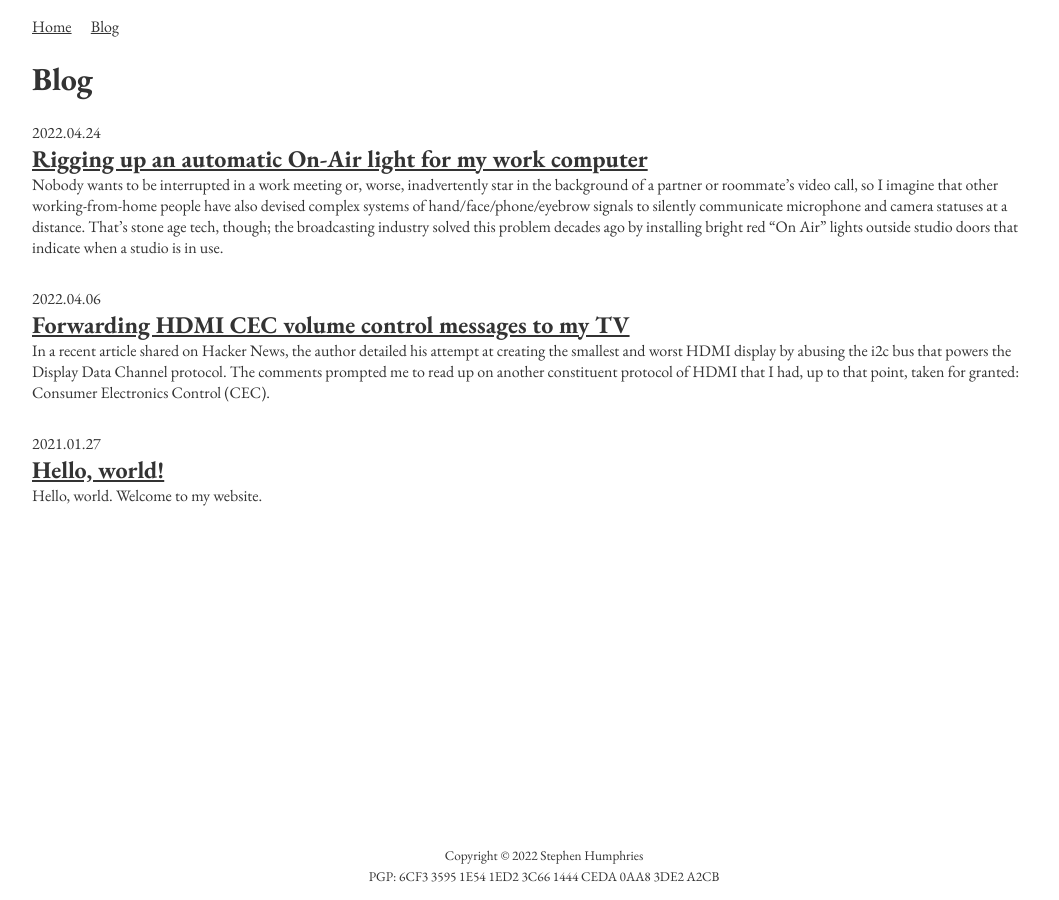
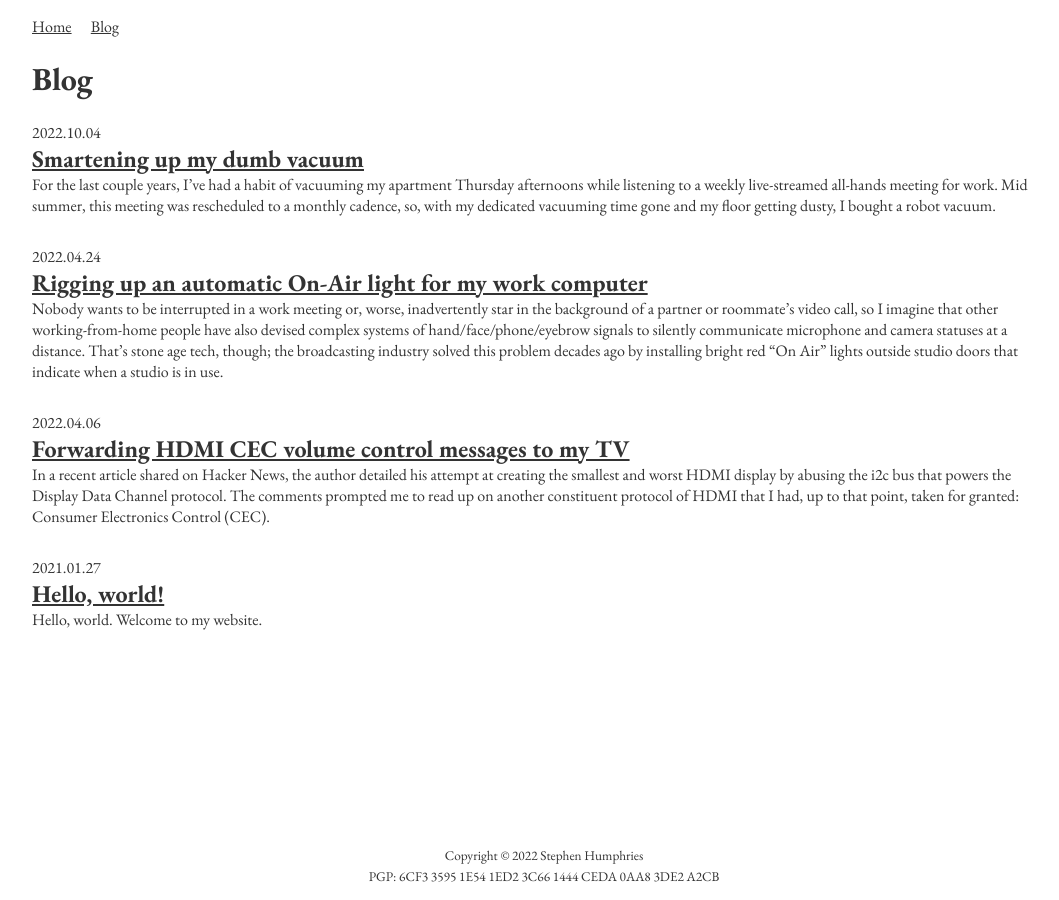
Before and after one commit to sjahu/sjahu.github.io, a Jekyll site: the page built from blog/index.html, in a window 1280 px wide. Shown: the whole page, without its empty margins (96-1155 px from the left). Built offline with Jekyll 4.4.1, drawn with Linux system fonts in a browser that asks for light colours; some of the changed lines change nothing that is shown.

Commit message:
Add robot vacuum blog post

````diff
--- /dev/null
+++ b/_plugins/image.rb
@@ -0,0 +1,34 @@
+class ImageTag < Liquid::Tag
+  attr_reader :text, :src, :tokens
+
+  def initialize(_tag_name, text, _tokens)
+    super
+    @text = text
+
+    @src = text.split.first
+    @tokens = text.split[1..]
+  end
+
+  def render(context)
+    if css_class
+      "<img src=\"#{src}\" class=\"#{css_class}\">"
+    else
+      "<img src=\"#{src}\">"
+    end
+  end
+
+  def css_class
+    tokens = text.split
+    if tokens.include?("tiny")
+      "tiny"
+    elsif tokens.include?("small")
+      "small"
+    elsif tokens.include?("medium")
+      "medium"
+    elsif tokens.include?("large")
+      "medium"
+    end
+  end
+end
+
+Liquid::Template.register_tag('image', ImageTag)
--- a/_sass/default.scss
+++ b/_sass/default.scss
@@ -41,7 +41,16 @@ body {
 }
 
 img {
+  display: block;
   max-width: 100%;
+  margin-left: auto;
+  margin-right: auto;
+
+  &.tiny { width: 200px; }
+  &.small { width: 400px; }
+  &.medium { width: 600px; }
+  &.large { width: 800px; }
+  &.huge { width: 1000px; }
 }
 
 pre {
--- /dev/null
+++ b/blog/_posts/2022-10-04-wifi-vacuum.md
@@ -0,0 +1,370 @@
+---
+title: Smartening up my dumb vacuum
+header_image: /assets/images/blog/2022-10-04/eyes.jpg
+header_image_caption: 👀
+---
+
+For the last couple years, I've had a habit of vacuuming my apartment Thursday afternoons while listening to a weekly live-streamed all-hands meeting for work. Mid summer, this meeting was rescheduled to a monthly cadence, so, with my dedicated vacuuming time gone and my floor getting dusty, I bought a robot vacuum.
+
+The same week, iRobot, maker of the Roomba line of robotic vacuums, was [in the news](https://www.cnn.com/2022/08/05/tech/amazon-irobot-roomba/index.html) after announcing a deal to sell out to Amazon. I'm not interested in handing Amazon a map of my apartment, so that took any of iRobot's Wi-Fi-enabled vacuums (which is all of them) off the table. Amazon acquisition aside, I'm not a fan of Wi-Fi-enabled appliances anyway because I don't trust them to a) be secure, b) respect my privacy, c) work well, or d) function at all after the manufacturer inevitably drops support for them a few years down the line. All of these "features" usually come at a premium, too!
+
+So, I bought an [Anker Eufy RoboVac 11S](https://www.amazon.ca/Eufy-BoostIQ-Super-Thin-Self-Charging-Medium-Pile/dp/B079QYYGF1) (from Amazon 🙈) for a cool $169.99. The 11S is basically a sleeker-looking clone of the [original Roomba from 2002](https://commons.wikimedia.org/wiki/File:Roomba_original.jpg); it has almost the exact same feature set, minus support for "virtual walls", which are infrared beacons that let you restrict the Roomba from passing through certain doorways. Critically, like the 2002 Roomba, the 11S has no Wi-Fi-- it's controlled using an infrared remote to select between cleaning modes and schedule cleaning sessions in advance. I figured this would meet my needs perfectly: random-pattern Wi-Fi-less cleaning on a schedule; all I'd have to do was empty the dustbin.
+
+{% image /assets/images/blog/2022-10-04/phoebe_meets_robovac.jpg small %}
+
+As it turned out, the remote's scheduling feature could only schedule cleanings up to 24 hours in advance; not "every afternoon at hh:mm" or "every second day at hh:mm", just "the next time it's hh:mm", which, in my opinion, is little better than just manually starting the vacuum. I quickly got tired of doing either and set out to automate the automatic vacuum.
+
+## Plan of Attack
+
+1. Record the remote's infrared signals.
+2. Program an [ESP32 Wi-Fi microcontroller](https://www.aliexpress.com/wholesale?SearchText=esp32) to transmit appropriate remote signals when triggered by HomeKit (Apple's iOS-integrated smart home system).
+3. Implant the chip into the vacuum.
+4. Control the vacuum from my phone and use HomeKit automations to schedule vacuuming.
+
+Let's get to it.
+
+## Recording Infrared Signals
+
+Like the infrared remote controls for most consumer electronics, the Eufy remote emits signals consisting of sequences of bits encoded as timed pulses of 940 nm light modulated at 38 kHZ, to distinguish the signal from environmental interference, e.g. from sunlight. Recording the signals was straightforward: I plugged a 38 kHz IR demodulator into an ESP32 development board, uploaded an IR receiving [demo sketch](https://github.com/Arduino-IRremote/Arduino-IRremote/blob/master/examples/SimpleReceiver/SimpleReceiver.ino) from the [`Arduino-IRremote`](https://github.com/Arduino-IRremote/Arduino-IRremote) Arduino library (the ESP32 is Arduino-compatible), and blasted away, logging the codes output in the Arduino IDE's serial monitor for each signal received from the remote.
+
+{% image /assets/images/blog/2022-10-04/ir_demodulator_esp32.jpg medium %}
+
+The output from `Arduino-IRremote`'s receiver demo looks like this:
+
+{% highlight c++ linenos %}
+uint32_t tRawData[]={0x7D16, 0xA4FF};
+IrSender.sendPulseDistanceWidthFromArray(38, 3050, 2950, 550, 1500, 550, 500, &tRawData[0], 48, PROTOCOL_IS_LSB_FIRST, <millisofRepeatPeriod>, <numberOfRepeats>);
+{% endhighlight %}
+
+Each received transmission is encoded as an array of 32-bit segments, where, if the signal were to be replayed, the segments would be transmitted in order, each one sent bit-by-bit with the least significant bit first. The second line of output demonstrates how to play back a signal, it includes all the parameters that characterize the transmission:
+
+### Signal parameters
+
+```text
+Frequency:    38 kHz
+Header mark:  3050 μs
+Header space: 2950 μs
+One mark:     550 μs
+One space:    1500 μs
+Zero mark:    550 μs
+Zero space:   500 μs
+Length:       48 bits
+LSB/MSB:      LSB first
+```
+
+I converted the 32-bit segmented output for all the commands I recorded to a bitwise representation for easier analysis:
+
+{% highlight python linenos %}
+def ir_data_to_bit_string(data_array, n_bits, lsb_first = True):
+  str = ""
+  for segment in data_array:
+    segment_bits = "{:0{width}b}".format(segment, width=(32 if n_bits > 32 else n_bits))
+    if lsb_first:
+      segment_bits = segment_bits[::-1]
+    str = str + segment_bits
+    n_bits = n_bits - 32
+  return str
+{% endhighlight %}
+
+After some staring and squinting, I derived the following specification for the signals generated by the remote:
+
+### Signal specification
+
+<div style="max-width: 100%; overflow-x: auto;"><pre style="white-space: pre;"><code>
+                                                                              Protocol identifier
+                                                                             /        Command
+                                                                            /        /    Unused
+                                                                           /        /    /  Fan mode
+                                                                          /        /    /  /  Clock hours
+                                                                         /        /    /  /  /        Clock minutes
+                                                                        /        /    /  /  /        /        Scheduled cleaning time
+                                                                       /        /    /  /  /        /        /        Checksum
+                                                                      /        /    /  /  /        /        /        /
+Command          Clock     Fan mode  Schedule  Data                  0        8    12 14 16       24       32       40
+
+Change fan mode  12:00 am  Standard  ---       {0x7816, 0xA1FF}      01101000 0001 11 10 00000000 00000000 11111111 10000101
+Change fan mode  12:00 am  BoostIQ   ---       {0xB816, 0x21FF}      01101000 0001 11 01 00000000 00000000 11111111 10000100
+Change fan mode  12:00 am  Max       ---       {0x3816, 0xC1FF}      01101000 0001 11 00 00000000 00000000 11111111 10000011
+
+Set time         12:00 am  Standard  ---       {0x7D16, 0xA4FF}      01101000 1011 11 10 00000000 00000000 11111111 00100101
+Set time         12:01 am  Standard  ---       {0x80007D16, 0x64FF}  01101000 1011 11 10 00000000 00000001 11111111 00100110
+Set time         12:02 am  Standard  ---       {0xC0007D16, 0x14FF}  01101000 1011 11 10 00000000 00000011 11111111 00101000
+Set time         12:03 am  Standard  ---       {0x20007D16, 0x94FF}  01101000 1011 11 10 00000000 00000100 11111111 00101001
+Set time         01:00 am  Standard  ---       {0x807D16, 0x64FF}    01101000 1011 11 10 00000001 00000000 11111111 00100110
+Set time         01:01 am  Standard  ---       {0x80807D16, 0xE4FF}  01101000 1011 11 10 00000001 00000001 11111111 00100111
+Set time         02:00 am  Standard  ---       {0x407D16, 0xE4FF}    01101000 1011 11 10 00000010 00000000 11111111 00100111
+Set time         12:00 pm  Standard  ---       {0x307D16, 0x8CFF}    01101000 1011 11 10 00001100 00000000 11111111 00110001
+Set time         01:00 pm  Standard  ---       {0xB07D16, 0x4CFF}    01101000 1011 11 10 00001101 00000000 11111111 00110010
+
+Auto clean       12:00 am  Standard  ---       {0x7016, 0xAEFF}      01101000 0000 11 10 00000000 00000000 11111111 01110101
+Auto clean       12:00 am  BoostIQ   ---       {0xB016, 0x2EFF}      01101000 0000 11 01 00000000 00000000 11111111 01110100
+Auto clean       12:00 am  Max       ---       {0x3016, 0xCEFF}      01101000 0000 11 00 00000000 00000000 11111111 01110011
+
+Up               12:00 am  Standard  ---       {0x7416, 0xA9FF}      01101000 0010 11 10 00000000 00000000 11111111 10010101
+Down             12:00 am  Standard  ---       {0x7E16, 0xA7FF}      01101000 0111 11 10 00000000 00000000 11111111 11100101
+Left             12:00 am  Standard  ---       {0x7C16, 0xA5FF}      01101000 0011 11 10 00000000 00000000 11111111 10100101
+Right            12:00 am  Standard  ---       {0x7616, 0xABFF}      01101000 0110 11 10 00000000 00000000 11111111 11010101
+
+Start            12:00 am  Standard  ---       {0x7A16, 0xA3FF}      01101000 0101 11 10 00000000 00000000 11111111 11000101
+Start            12:00 am  BoostIQ   ---       {0xBA16, 0x23FF}      01101000 0101 11 01 00000000 00000000 11111111 11000100
+Start            12:00 am  Max       ---       {0x3A16, 0xC3FF}      01101000 0101 11 00 00000000 00000000 11111111 11000011
+
+Stop             12:00 am  ---       ---       {0xF216, 0x6DFF}      01101000 0100 11 11 00000000 00000000 11111111 10110110
+
+Spiral           12:00 am  Max       ---       {0x3116, 0xCFFF}      01101000 1000 11 00 00000000 00000000 11111111 11110011
+Edge             12:00 am  Max       ---       {0x3916, 0xC0FF}      01101000 1001 11 00 00000000 00000000 11111111 00000011
+
+Room             12:00 am  Standard  ---       {0x7516, 0xA8FF}      01101000 1010 11 10 00000000 00000000 11111111 00010101
+Room             12:00 am  BoostIQ   ---       {0xB516, 0x28FF}      01101000 1010 11 01 00000000 00000000 11111111 00010100
+Room             12:00 am  Max       ---       {0x3516, 0xC8FF}      01101000 1010 11 00 00000000 00000000 11111111 00010011
+
+Go home          12:00 am  ---       ---       {0xF716, 0x6AFF}      01101000 1110 11 11 00000000 00000000 11111111 01010110
+
+Set schedule     12:00 am  ---       12:00 am  {0xF316, 0xEC00}      01101000 1100 11 11 00000000 00000000 00000000 00110111
+Set schedule     12:00 am  ---       12:15 am  {0xF316, 0x1C80}      01101000 1100 11 11 00000000 00000000 00000001 00111000
+Set schedule     12:00 am  ---       12:30 am  {0xF316, 0x9C40}      01101000 1100 11 11 00000000 00000000 00000010 00111001
+Set schedule     12:00 am  ---       12:45 am  {0xF316, 0x5CC0}      01101000 1100 11 11 00000000 00000000 00000011 00111010
+Set schedule     12:00 am  ---       01:00 am  {0xF316, 0xDC20}      01101000 1100 11 11 00000000 00000000 00000100 00111011
+Set schedule     12:00 am  ---       11:45 pm  {0xF316, 0x69FA}      01101000 1100 11 11 00000000 00000000 01011111 10010110
+</code></pre></div>
+
+#### Checksum
+
+The final byte of the message is a checksum. By inspection, I determined that it's equal to the first 5 bytes added together, with the most significant bit of the result dropped.
+
+#### Other notes
+
+- Obviously, not all possible combinations are represented above.
+- The current time and scheduled cleaning time can be included with any other command.
+- The current time has minute precision, while a future cleaning can only be scheduled in 15 minute increments. That's because there are 2 bytes for setting the time and only 1 for setting a schedule.
+- Up, Down, Left, and Right commands can be sent in any fan mode.
+- Spiral and Edge cleaning commands are always sent with the fan mode set to Max.
+- I didn't really need to figure out any of this-- I could have just naively recorded the relevant commands from the remote, but I wanted to understand what they meant. My curiouity was piqued when I noticed that same button triggered a different signal depending what time it was, hinting at the fact made clear above that the current time is encoded in every transmission.
+
+## HomeKit
+
+With the remote signals decoded, the next step was to figure out how to get the ESP32 and HomeKit to play together.
+
+[HomeKit](https://en.wikipedia.org/wiki/HomeKit) is Apple's framework for controlling smart devices. Devices can be controlled by Siri or using Apple's [Home App](https://www.apple.com/home-app/). The UI/UX of the app is entirely dictated by Apple, with manufacturers getting no say in how the user interacts with a device. Under the hood, communication between HomeKit and smart devices is based on the [HomeKit Accessory Protocol](https://developer.apple.com/homekit/specification/). HAP's model consists of _accessories_ (devices), which implement _services_ ("Light Bulb", "Fan", "Temperature Sensor", etc.), which possess _characteristics_ (e.g. "Brightness", "On", and "CurrentTemperature"), which have a _state_ (a boolean or an integer, mainly). An accessory may implement multiple services; services, depending on the type, must possess certain characteristics and may possess others. A "Light Bulb", for example, must possess an "On" characteristic (_true_ or _false_) but may also include "Brightness", or "Hue", or a couple other optional characteristics; how these characteristics are displayed to the user is up to the Home app.
+
+There's an extremely polished HomeKit library for the ESP32 called [HomeSpan](https://github.com/HomeSpan/HomeSpan/), which abstracts away all of the networking details and HAP-related communication,  basically trivializing writing the software for a HomeKit device to 1) describing the accessory/service/characteristic relationships and 2) writing the logic for controlling the physical device. HomeSpan includes an excellent tutorial in the form of 20 progressively more complicated [examples](https://github.com/HomeSpan/HomeSpan/tree/master/examples) which walk you through the features of HAP and HomeSpan.
+
+There's not much more to say about HomeKit, except that it's conspicuously missing a "Robot Vacuum" service (this is probably a pain in the ass for iRobot-- the company _just this year_ [announced support for Siri shortcuts](https://www.prnewswire.com/news-releases/irobot-releases-genius-4-0-home-intelligence-doubles-the-intelligence-for-roomba-i3-and-i3-robot-vacuums-and-more-301504474.html), which are basically a hackier DIY version of HomeKit). I decided that for the convenience of HomeKit integration, my vacuum could just as well pretend to be a fan, which is technically correct, anyway.
+
+Here's the code. Points of interest:
+
+- `DEV_Vacuum` extends the built-in `Service::Fan` class and overrides its `update` and `loop` methods. `update` is called when HomeKit sends a request to update the device state; `loop` is called repeatedly and allows the device to do things and communicate state changes back to HomeKit as necessary.
+- A reset button clears the ESP32's non-volatile storage. This puts the device back into a Wi-Fi access point setup mode in which you can configure Wi-Fi credentials and HomeKit pairing information.
+- The "Fan" service has an "Active" characteristic (on/off) and a "RotationSpeed" characteristic, for which I'm mapping 1 to Standard, 2 to BoostIQ, and 3 to Max (BoostIQ is a "smart" combination of Standard and Max).
+- In "auto" mode, the stock vacuum cleans for 100 minutes or until the battery is low, then returns home. I've programmed the HomeKit controller to send the vacuum home after 90 minutes, since it doesn't have any way to recognize when the vacuum has independently decided it's done.
+- Each remote signal is sent four times to reduce the chance of any commands being missed (I didn't do this originally and had to take the vacuum apart again to upload a fix 🤦).
+  - Incidentally, I [helped fix a bug](https://github.com/Arduino-IRremote/Arduino-IRremote/pull/1028) in the IR library related to repeating signals.
+
+### `homespan_sketch.ino`
+
+{% highlight c++ linenos %}
+#include <HomeSpan.h>
+#include <nvs_flash.h>
+#include "dev_vacuum.h"
+
+#define STATUS_LED_PIN 2
+#define RESET_BUTTON_PIN 13
+
+#define STATUS_AUTO_OFF 300
+#define AP_AUTO_OFF 300
+#define WEBLOG_ENTRIES 25
+#define LOG_LEVEL 0
+
+void setup() {
+  Serial.begin(115200);
+
+  configureResetButton();
+  configureHomeSpan();
+}
+
+void loop(){
+  pollResetButton();
+  homeSpan.poll();
+}
+
+void configureHomeSpan() {
+  homeSpan.setStatusPin(STATUS_LED_PIN);
+  homeSpan.setStatusAutoOff(STATUS_AUTO_OFF);
+
+  homeSpan.setControlPin(RESET_BUTTON_PIN);
+
+  homeSpan.enableWebLog(WEBLOG_ENTRIES,"pool.ntp.org","UTC","log");
+  homeSpan.setLogLevel(LOG_LEVEL);
+
+  homeSpan.setApSSID("RobotVacuum-Setup");
+  homeSpan.setApTimeout(AP_AUTO_OFF);
+  homeSpan.enableAutoStartAP();
+
+  homeSpan.begin(Category::Fans,"Robot Vacuum", "RobotVacuum", "RobotVacuum");
+
+  new SpanAccessory();
+
+    new Service::AccessoryInformation();
+      new Characteristic::Identify();
+
+    new DEV_Vacuum();
+}
+
+void configureResetButton() {
+  pinMode(RESET_BUTTON_PIN, INPUT_PULLUP);
+}
+
+void pollResetButton() {
+  if (digitalRead(RESET_BUTTON_PIN) == LOW) {
+    Serial.print("\n*** Clearing non-volatile storage and restarting...\n\n");
+    nvs_flash_erase();
+    ESP.restart();
+  }
+}
+{% endhighlight %}
+
+### `dev_vacuum.h`
+
+{% highlight c++ linenos %}
+#include "vacuum_remote.h"
+
+#define SPEED_STANDARD 1
+#define SPEED_BOOSTIQ 2
+#define SPEED_MAX 3
+
+#define VACUUM_ON true
+#define VACUUM_OFF false
+
+#define AUTO_VACUUM_DURATION 90*60*1000 // 90 mins; max 100 mins
+
+struct DEV_Vacuum : Service::Fan {
+  SpanCharacteristic *name;
+  SpanCharacteristic *power;
+  SpanCharacteristic *speed;
+
+  DEV_Vacuum() : Service::Fan() {
+    name = new Characteristic::Name("Robot Vacuum");
+    power = new Characteristic::Active();
+    speed = new Characteristic::RotationSpeed(SPEED_BOOSTIQ);
+    speed->setRange(SPEED_STANDARD - 1, SPEED_MAX, 1);
+  }
+
+  uint32_t timerStart;
+
+  boolean update() { // Called when HomeKit updates the state
+    if (power->getNewVal() == VACUUM_OFF) { // Off
+      VacuumRemote::command_send(VacuumRemote::Command::go_home);
+    } else if (power->getNewVal() == VACUUM_ON && power->getVal() == VACUUM_OFF) { // Off->On
+      if (speed->getNewVal() == SPEED_STANDARD) {
+        VacuumRemote::command_send(VacuumRemote::Command::auto_standard);
+      } else if (speed->getNewVal() == SPEED_BOOSTIQ) {
+        VacuumRemote::command_send(VacuumRemote::Command::auto_boostiq);
+      } else if (speed->getNewVal() == SPEED_MAX) {
+        VacuumRemote::command_send(VacuumRemote::Command::auto_max);
+      }
+
+      setTimer();
+    } else { // Just a speed change
+      if (speed->getNewVal() == SPEED_STANDARD) {
+        VacuumRemote::command_send(VacuumRemote::Command::change_fan_standard);
+      } else if (speed->getNewVal() == SPEED_BOOSTIQ) {
+        VacuumRemote::command_send(VacuumRemote::Command::change_fan_boostiq);
+      } else if (speed->getNewVal() == SPEED_MAX) {
+        VacuumRemote::command_send(VacuumRemote::Command::change_fan_max);
+      }
+    }
+
+    return true;
+  }
+
+  void loop() {
+    if (power->getVal() == VACUUM_ON && checkTimer()) {
+      power->setVal(VACUUM_OFF);
+      VacuumRemote::command_send(VacuumRemote::Command::go_home);
+    }
+  }
+
+private:
+
+  void setTimer() {
+    timerStart = millis();
+  }
+
+  bool checkTimer() {
+    return millis() - timerStart > AUTO_VACUUM_DURATION;
+  }
+};
+{% endhighlight %}
+
+### `vacuum_remote.h`
+
+{% highlight c++ linenos %}{% raw %}
+#define IR_SEND_PIN 15
+#include <IRremote.hpp>
+
+namespace VacuumRemote {
+  struct CommandType {
+    uint32_t data[2];
+    char* name;
+  };
+
+  namespace Command {
+    CommandType auto_standard       = {{0x7016, 0xAEFF}, "auto_standard"};
+    CommandType auto_boostiq        = {{0xB016, 0x2EFF}, "auto_boostiq"};
+    CommandType auto_max            = {{0x3016, 0xCEFF}, "auto_max"};
+
+    CommandType change_fan_standard = {{0x7816, 0xA1FF}, "change_fan_standard"};
+    CommandType change_fan_boostiq  = {{0xB816, 0x21FF}, "change_fan_boostiq"};
+    CommandType change_fan_max      = {{0x3816, 0xC1FF}, "change_fan_max"};
+
+    CommandType go_home             = {{0xF716, 0x6AFF}, "go_home"};
+  }
+
+  void command_send(CommandType &command) {
+    WEBLOG("Sending remote command: %s", command.name);
+
+    IrSender.sendPulseDistanceWidthFromArray(
+      38,           // uint_fast8_t aFrequencyKHz
+      3050,         // unsigned int aHeaderMarkMicros
+      2950,         // unsigned int aHeaderSpaceMicros
+      550,          // unsigned int aOneMarkMicros
+      1500,         // unsigned int aOneSpaceMicros
+      550,          // unsigned int aZeroMarkMicros
+      500,          // unsigned int aZeroSpaceMicros
+      command.data, // uint32_t[] aDecodedRawDataArray
+      48,           // unsigned int aNumberOfBits
+      false,        // bool aMSBFirst
+      //true,         // bool aSendStopBit; only exists in main, not release
+      100,          // unsigned int aRepeatPeriodMillis
+      3             // int_fast8_t aNumberOfRepeats
+    );
+  }
+}
+{% endraw %}{% endhighlight %}
+
+## Vacuum Surgery
+
+The final step was implanting the new Wi-Fi brain into the 11S. Disassembling the vacuum was extremely straightforward-- it was obviously designed with repairability in mind. Luckily for me, despite the 'S' in 11S standing for "slim", they didn't squeeze out all the empty space, either. One corner of the shell, near the power switch, has a big empty space perfectly sized to accomodate my ESP32 board and a voltage regulator.
+
+{% image /assets/images/blog/2022-10-04/empty_space.jpg medium %}
+
+I went back and forth a bit on how to power the ESP32. The ESP32 runs on 3.3 V; the dev board includes a linear regulator to accomodate 4.75 V - 12 V input (so it can be powered by USB). The vacuum's battery, consisting of four 18650 cells<sup>†</sup>, has a nominal voltage of 14.4 V (real voltage: 16.4 V). The vacuum's logic board seems to run mostly on 3.3 V, but I measured 5 V across some sensors, and, although I didn't test them, I assume the motors run on the full battery voltage. I considered powering the ESP32 straight from the logic board's 3.3 V circuitry, but since the ESP can draw > 150 mA when using Wi-Fi and I had no idea what tolerences were built in to the 11S main board, rather than risk melting/enflaming anything, I opted to wire in a [buck converter](https://www.amazon.ca/Zixtec-Converter-Voltage-Regulator-3-0-40V/dp/B07VVXF7YX) directly to the battery and power switch to drop the 16.4 V battery voltage down to 3.3 V (buck converters are semiconductor based and vastly more efficient than linear regulators, which downshift voltage by dissipating extra power as heat).
+
+<sup>†</sup>*18650s are truly the modern AA. They power Teslas, e-cigarettes, flashlights, laptops, portable power banks, e-bikes, Bluetooth speakers, robo vacuums...*
+
+{% image /assets/images/blog/2022-10-04/like_a_glove.jpg medium %}
+
+I mentioned a reset button earlier-- if I have to change my Wi-Fi SSID or password, I don't want to have to disassemble the vacuum to access the ESP32's USB serial interface. I left a long wire connected to the button input and drew it out into the battery compartment, which is easily accessible from the outside. Touching the wire to the negative contact on the battery completes the button circuit and tells the ESP32 to clear its non-volatile storage (I left a note to remind my future self how this works).
+
+{% image /assets/images/blog/2022-10-04/note_to_self.jpg small %}
+
+Putting it all together, we get this:
+
+- Buck converter wired in to the battery's negative lead and the hard power switch.
+- ESP32 powered from the buck converter.
+- Infrared LED connected to the ESP32 and pointed directly at one of the vacuum's several IR receivers.
+- Reset wire tucked into the battery compartment.
+
+Ta-da! I can now control the vacuum with Siri ("Hey Siri, turn on/off the vacuum"), manually in the Home app, or with HomeKit automations (e.g. "whenever everybody is out of the the house while the sun is up, turn on the vacuum for 30 minutes"). 🎉
+
+{% image /assets/images/blog/2022-10-04/home_app.png tiny %}
````
Also changed, not shown: assets/images/blog/2022-10-04/empty_space.jpg (added), assets/images/blog/2022-10-04/eyes.jpg (added), assets/images/blog/2022-10-04/ir_demodulator_esp32.jpg (added), assets/images/blog/2022-10-04/like_a_glove.jpg (added), assets/images/blog/2022-10-04/note_to_self.jpg (added), assets/images/blog/2022-10-04/phoebe_meets_robovac.jpg (added), 1 other file.
